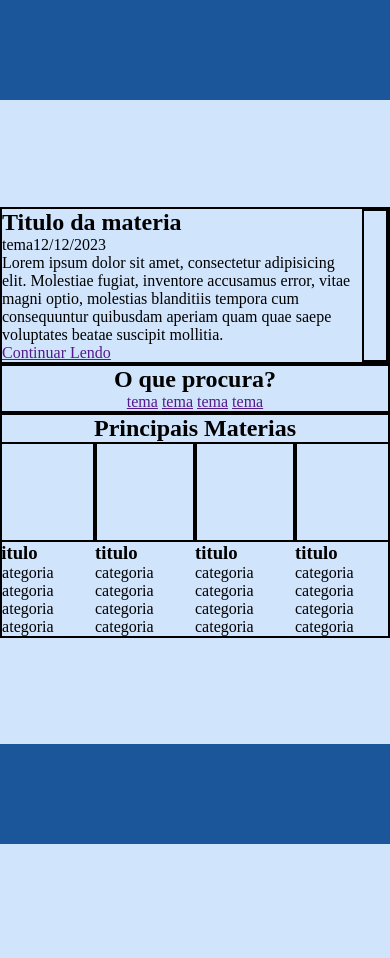
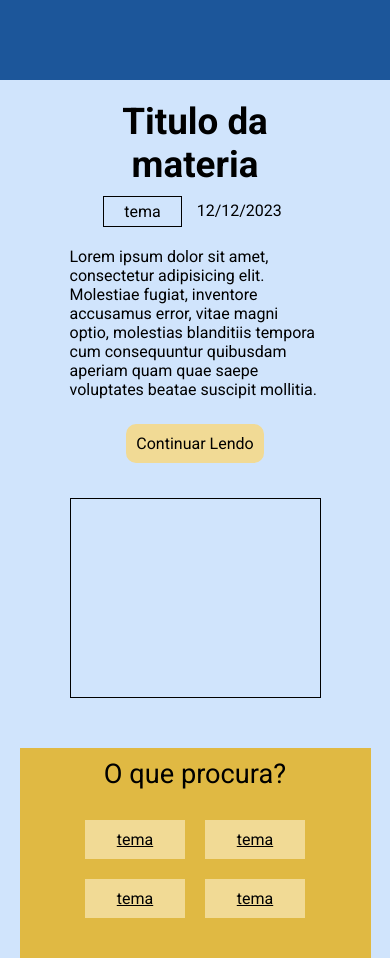
Before and after one commit to Leticia-Emily-Moraes/monetize-se, a plain HTML site: page site/index.html in a window 390 px wide. Shown: the top 958 px of the page. Before the commit the page ends 844 px from the top, so only its background shows below. Drawn offline with Linux system fonts and the light colour scheme.

Commit message:
terminando a responsividade do celular

```diff
--- a/site/index.html
+++ b/site/index.html
@@ -15,18 +15,18 @@
             <section>
                 <h1>Titulo da materia</h1>
                 <div>
-                    <p>tema</p>
+                    <p id="tema">tema</p>
                     <p>12/12/2023</p>
                 </div>
                 <p>Lorem ipsum dolor sit amet, consectetur adipisicing elit. Molestiae fugiat, inventore accusamus error, vitae magni optio, molestias blanditiis tempora cum consequuntur quibusdam aperiam quam quae saepe voluptates beatae suscipit mollitia.</p>
-                <a href="">Continuar Lendo</a>
+                <div><a href="">Continuar Lendo</a></div>
             </section>
             <figure id="FotoMateriaPrincipal">
 
             </figure>
         </header>
         <section id="categorias">
-            <h2>O que procura?</h2>
+            <p>O que procura?</p>
             <article>
                 <a href="">tema</a>
                 <a href="">tema</a>
--- a/site/style.css
+++ b/site/style.css
@@ -1,10 +1,13 @@
 @charset "UTF-8";
+@import url(https://fonts.googleapis.com/css?family=Roboto:100,100italic,300,300italic,regular,italic,500,500italic,700,700italic,900,900italic);
 
 :root{
     --corBackground: #D0E4FC;
     --corNavEFooter: #1C569A;
     --corAmareloEscuro: #E0B943;
     --corAmareloClaro: #F1DA95;
+    --corAmareloHover: rgb(243, 199, 123);
+    --fontPrincipal: 'Roboto';
 }
 
 *{
@@ -21,59 +24,132 @@ html, body{
     flex-wrap: nowrap;
     flex-direction: column;
     justify-content: space-between;
+    align-items: center;
+    font-family: 'Roboto';
 }
 body nav{
     width: 100%;
-    height: 100px;
+    height: 15vh;
+    min-height: 80px;
     background-color: var(--corNavEFooter);
 }
-main header{
+main{
     width: 100%;
     height: auto;
-    border: 2px solid black;
-    display: flex;
-    flex-wrap: nowrap;
-    flex-direction: row;
-    justify-content: start
-}
-main header section{
-    display: flex;
-    flex-wrap: nowrap;
-    flex-direction: column;
-    justify-content: start;
-}
-main header section div{
-    display: flex;
-    flex-wrap: nowrap;
-    flex-direction: row;
-    justify-content: start;
-}
-main header figure{
-    border: 2px solid black;
-    height: auto;
-    width: 100px;
-}
-
-main #categorias{
-    width: 100%;
-    height: auto;
-    border: 2px solid black;
     display: flex;
     flex-wrap: nowrap;
     flex-direction: column;
     justify-content: center;
     align-items: center;
 }
+main header{
+    width: 90%;
+    min-width: 320px;
+    display: flex;
+    flex-wrap: wrap;
+    flex-direction: row;
+    justify-content: center;
+    align-items: center;
+    padding: 20px;
+}
+main header section{
+    display: flex;
+    flex-wrap: nowrap;
+    flex-direction: column;
+    justify-content: space-around;
+    align-items: center;
+    margin: 0px 20px;
+}
+main header section h1{
+    font-size: 2.3rem;
+    text-align: center;
+}
+main header section div{
+    display: flex;
+    flex-wrap: nowrap;
+    flex-direction: row;
+    justify-content: center;
+    margin: 5px;
+}
+main header section div #tema{
+    border: 1px solid black;
+    padding: 5px 20px;
+    margin: 5px;
+    text-align: center;
+}
+main header section div p{
+    padding: 5px;
+    margin: 5px;
+    text-align: center;
+}
+main header section p{
+    margin: 10px;
+}
+main header figure{
+    border: 1px solid black;
+    min-height: 200px;
+    width: 85%;
+    min-width: 200px;
+    margin: 20px 30px;
+}
+main header a{
+    display: block;
+    width: auto;
+    padding: 10px;
+    margin: 10px;
+    border-radius: 10px;
+    background-color: var(--corAmareloClaro);
+    color: #000000;
+    text-decoration: none;
+}
+main header a:hover{
+    background-color: var(--corAmareloHover);
+    color: #000000;
+    box-shadow: 2.5px 2.5px 2.5px #00000050;
+}
 
-main #Materias{
-    width: 100%;
-    height: auto;
-    border: 2px solid black;
+main #categorias{
+    width: 90%;
     display: flex;
     flex-wrap: nowrap;
     flex-direction: column;
     justify-content: center;
     align-items: center;
+    padding: 10px;
+    margin: 10px;
+    background-color: var(--corAmareloEscuro);
+}
+main #categorias p{
+    font-size: 1.7rem;
+}
+main #categorias article{
+    width: 90%;
+    display: flex;
+    flex-wrap: wrap;
+    flex-direction: row;
+    justify-content: center;
+    align-items: center;
+    padding: 20px;
+    text-align: center;
+}
+main #categorias article a{
+    width: 100px;
+    padding: 10px;
+    margin: 10px;
+    color: #000000;
+    background-color: var(--corAmareloClaro);
+}
+main #Materias{
+    width: 100%;
+    min-width: 320px;
+    display: none;
+    flex-wrap: wrap;
+    flex-direction: column;
+    justify-content: center;
+    align-items: center;
+    padding: 10px;
+    border: 1px solid black;
+
 }
 main #Materias div{
     display: flex;
@@ -94,7 +170,8 @@ main #Materias article figure{
     border: 2px solid black;
 }
 footer{
-    width: 100%;
-    height: 100px;
+    width: 100vw;
+    height: 15vh;
+    min-height: 80px;
     background-color: var(--corNavEFooter);
 }
```
